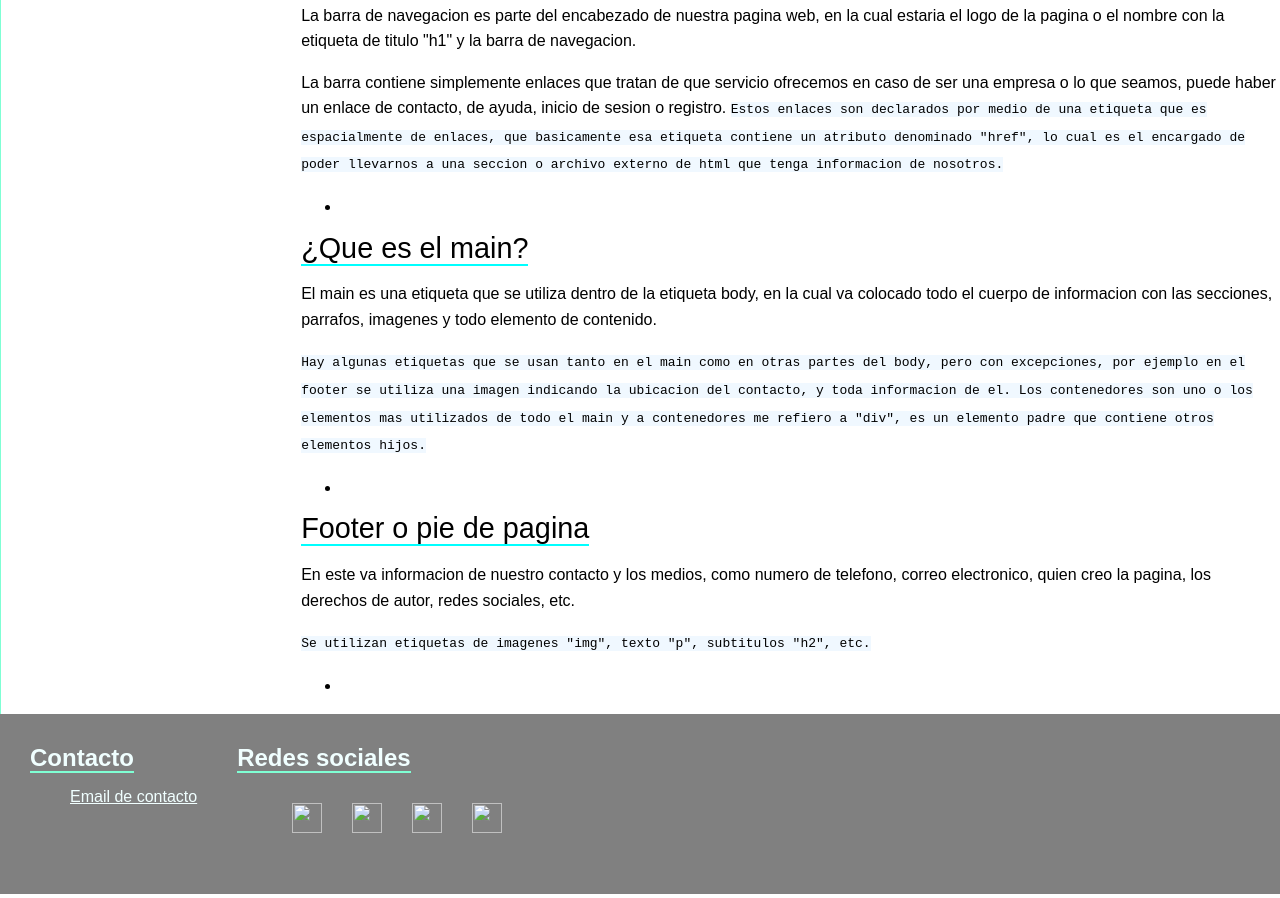
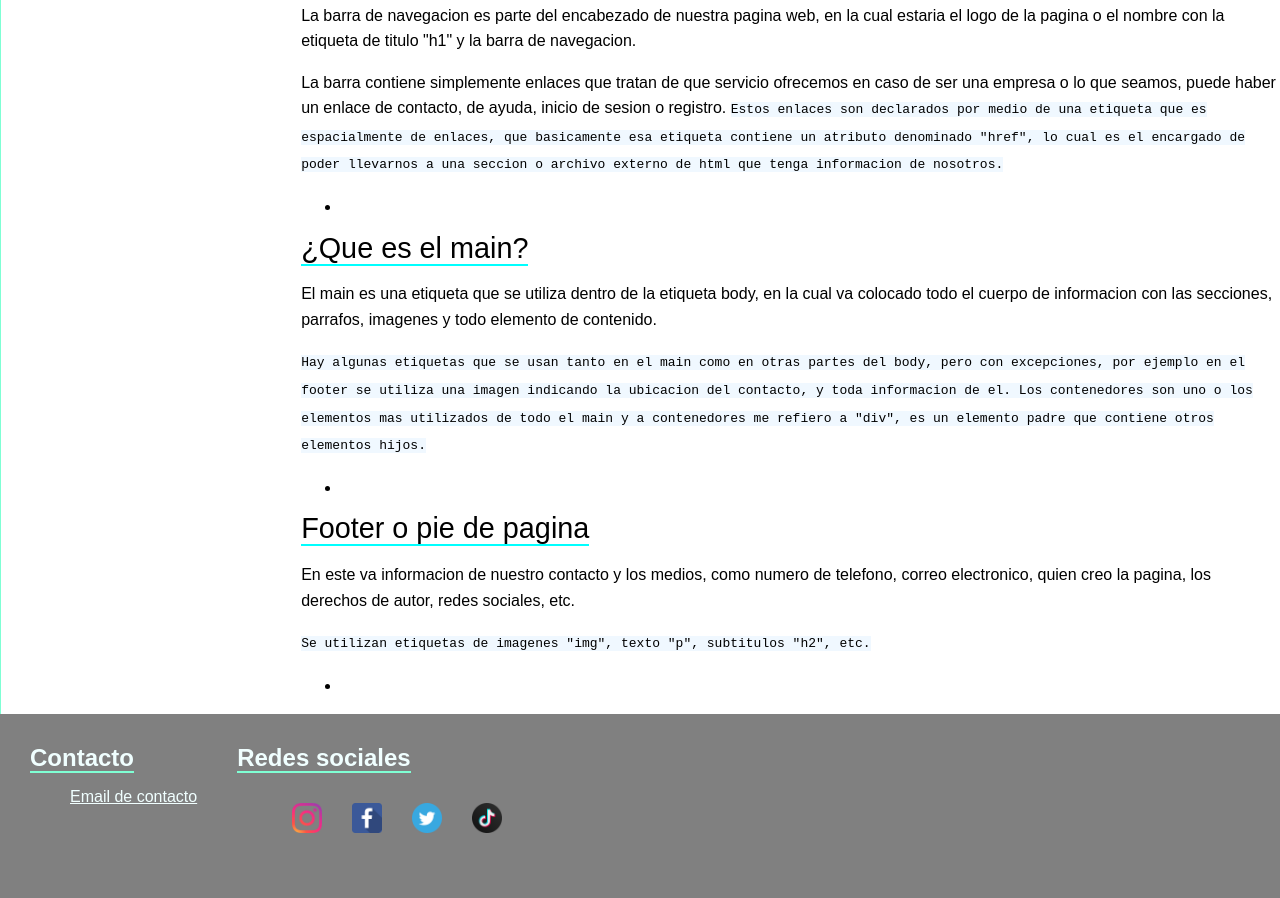
Before and after one commit to DesarrolloWebSnt1ago/Documentacion.github.io, a plain HTML site: page index.html in a window 1280 px wide. Shown: the part 691-1589 px from the top of the page. Drawn offline with Linux system fonts and the light colour scheme; files that its build step writes are made by us from their sources.

Commit message:
Update index.html

```diff
--- a/index.html
+++ b/index.html
@@ -1,7 +1,7 @@
 <!DOCTYPE html>
 <html lang="es">
   <head>
-    <link rel="stylesheet" type="text/css" href="css/styles.css">
+    <link rel="stylesheet" type="text/css" href="styles.css">
     <link rel="stylesheet" href="https://cdnjs.cloudflare.com/ajax/libs/font-awesome/6.3.0/css/all.min.css" integrity="sha512-SzlrxWUlpfuzQ+pcUCosxcglQRNAq/DZjVsC0lE40xsADsfeQoEypE+enwcOiGjk/bSuGGKHEyjSoQ1zVisanQ==" crossorigin="anonymous" referrerpolicy="no-referrer" />
     <meta charset="UTF-8">
     <meta http-equiv="X-UA-Compatible" content="IE=edge">
@@ -77,10 +77,10 @@
       <div class="redes">
         <h2>Redes sociales</h2>
         <ul>
-          <li><a href="https://www.instagram.com/sntaoi/"><img src="imgWeb/instagram.png"></a></li>
-          <li><a href="https://www.facebook.com/santiago.icasuriaga"><img src="imgWeb/facebook.png"></a></li>
-          <li><a href="https://twitter.com/Sntaoi"><img src="imgWeb/twitter.png"></a></li>
-          <li><a href="https://www.tiktok.com/@s_nir"><img src="imgWeb/tiktok.png"></a></li>
+          <li><a href="https://www.instagram.com/sntaoi/"><img src="instagram.png"></a></li>
+          <li><a href="https://www.facebook.com/santiago.icasuriaga"><img src="facebook.png"></a></li>
+          <li><a href="https://twitter.com/Sntaoi"><img src="twitter.png"></a></li>
+          <li><a href="https://www.tiktok.com/@s_nir"><img src="tiktok.png"></a></li>
         </ul>
       </div>
     </footer>
```
